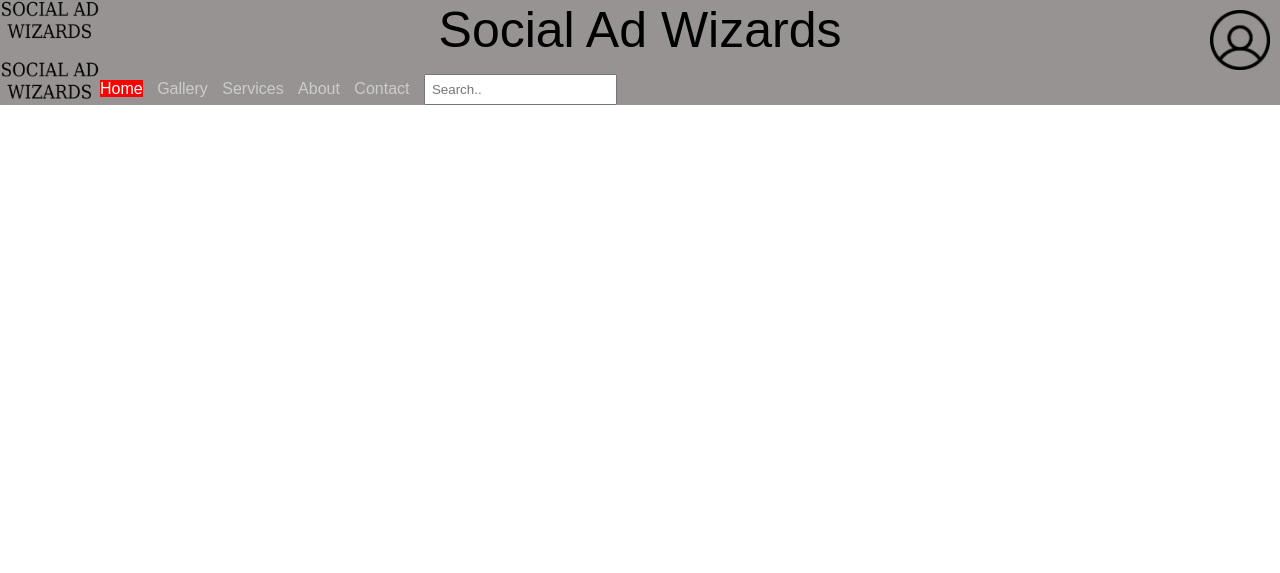
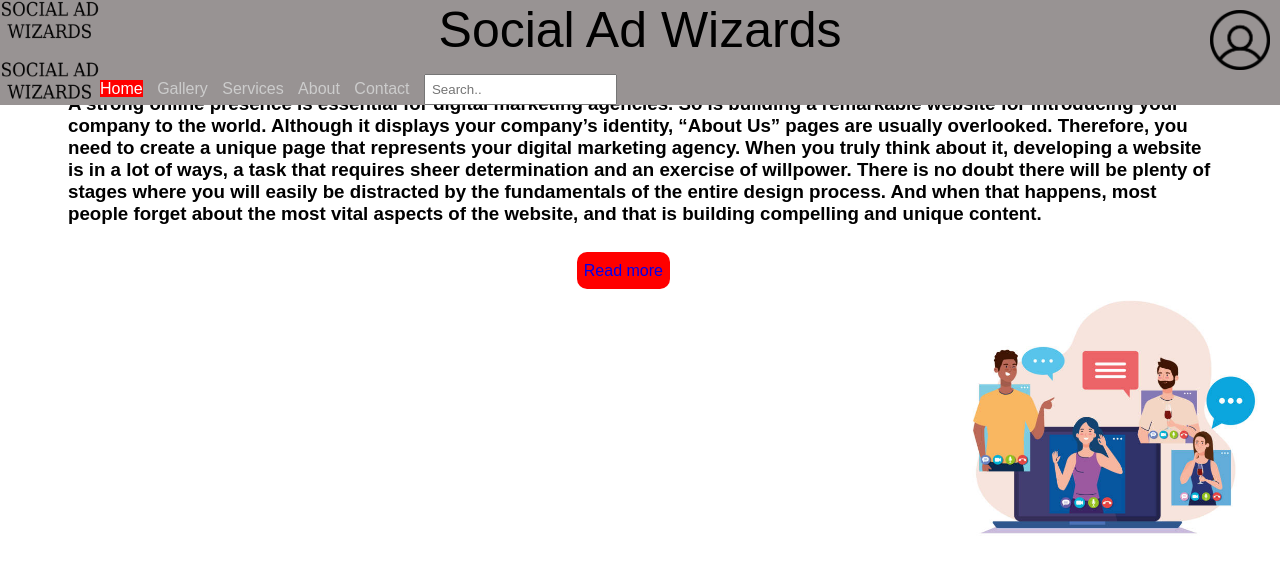
Before and after one commit to ShanelkaPramuditha/IWT-Project-Social-Ad-Wizards, a PHP site: page /about.php in a window 1280 px wide. Shown: the top 573 px of the page. Run offline with PHP 8.4, Linux system fonts and the light colour scheme.

Commit message:
css-about
hi

```diff
--- a/about.php
+++ b/about.php
@@ -4,7 +4,7 @@
     <meta charset="UTF-8">
     <meta http-equiv="X-UA-Compatable" content="IE=edge">
     <meta name="viewport" content="width=device-width, initial-scale=1.0">
-    <link rel="stylesheet" type="text/css" href="assets/css/index.css">
+    <link rel="stylesheet" type="text/css" href="assets/css/about.css">
     <title>Socail Ad Wizards</title>
 </head>
 
@@ -12,8 +12,27 @@
     <!-- open Navigation bar with PHP -->
     <?php include 'header.php' ?>
 
-<div class=controler">
-    <h1>About in PHP</h1>
-</div>
+<div class=controler>
+    <h1>About Us</h1>
+    </div>
+
+    <div class="content">
+        <h3>A strong online presence is essential for digital marketing agencies. So is building a remarkable website for introducing your company to the world.
+
+Although it displays your company’s identity, “About Us” pages are usually overlooked. Therefore, you need to create a unique page that represents your digital marketing agency.
+
+When you truly think about it, developing a website is in a lot of ways, a task that requires sheer determination and an exercise of willpower. There is no doubt there will be plenty of stages where you will easily be distracted by the fundamentals of the entire design process. And when that happens, most people forget about the most vital aspects of the website, and that is building compelling and unique content.
+        </h3>
+    </div>
+    <br>
+    <div class="button">
+        <a href="#">Read more</a>
+    </div>
+
+    <div class="image">
+        <img src="assets/images/site-img/1.jpg">
+    </div>
+
+
 </body>
 </html>
--- /dev/null
+++ b/assets/css/about.css
@@ -0,0 +1,41 @@
+h1
+{
+    text-align: center;
+}
+
+.content
+{
+    margin-left: 60px;
+    margin-top: 35px;
+    margin-right: 60px;
+}
+
+.button a
+{
+   text-decoration: none;
+    background-color: red;
+    padding: 10px 7px 10px 7px;
+    border-radius: 10px;
+    margin-left: 45%;
+
+
+}
+
+
+a:hover
+{
+    background-color: yellow;
+    color:deeppink;
+}
+
+.image img
+{
+    float:right;
+    width:25%;
+}
+
+img
+{
+    width:30%;
+    height:auto;
+}
--- /dev/null
+++ b/assets/css/contact.css
@@ -0,0 +1,4 @@
+h1
+{
+    text-align: center;
+}
```
Also changed, not shown: contact.php (+18 -3 lines), manager-faq.php (added, +17 -0 lines), assets/images/site-img/1.jpg (added), assets/images/site-img/2.jpg (added), assets/images/site-img/about.jpg (added).
